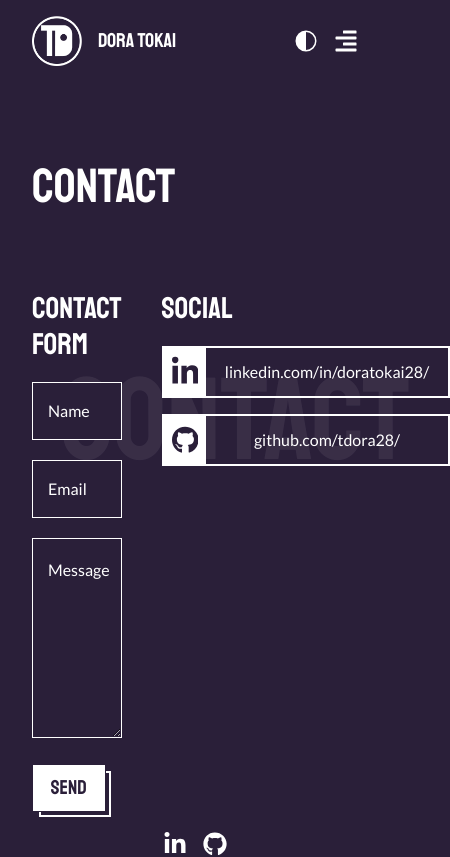
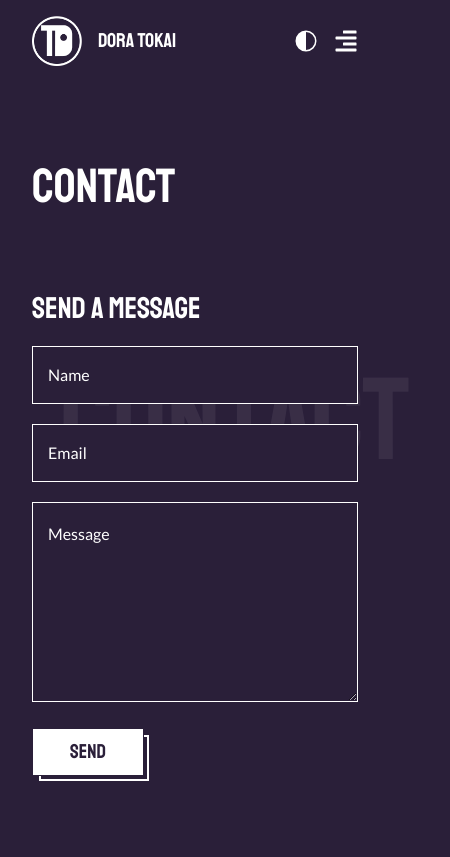
Before and after one commit to tdora28/portfolio, a Next.js app: page /contact in a window 390 px wide. Shown: the top 857 px of the page, 450 px wide, since content can reach past the window. Built offline with nearby package versions, Linux system fonts and the light colour scheme.

Commit message:
Add mobile layout to Contact

```diff
--- a/src/app/contact/page.tsx
+++ b/src/app/contact/page.tsx
@@ -10,10 +10,10 @@ const ContactPage = () => {
     <>
       <main className="container">
         <h2 className={`${fontDisplay} text-5xl sm:text-6xl py-20`}>Contact</h2>
-        <section className="grid grid-cols-[2fr_1fr] gap-10 justify-between">
+        <section className="grid md:grid-cols-[2fr_1fr] gap-20 md:gap-10 md:justify-between">
           {/* Contact Form */}
           <form action="" className="flex flex-col gap-5">
-            <h3 className={`${fontDisplay} text-3xl`}>Contact Form</h3>
+            <h3 className={`${fontDisplay} text-3xl`}>Send a message</h3>
 
             {/* Name input */}
             <FloatingLabelInput label="Name" elementType="input" type="text" name="name" id="name" />
@@ -22,14 +22,14 @@ const ContactPage = () => {
             {/* Message area */}
             <FloatingLabelInput label="Message" elementType="textarea" name="message" id="message" required />
 
-            <button type="submit" className={`${fontDisplay} btn bg-frame indent`}>
+            <button type="submit" className={`${fontDisplay} btn max-w-28 bg-frame indent`}>
               Send
             </button>
           </form>
 
           {/* Socials */}
           <div>
-            <h3 className={`${fontDisplay} text-3xl mb-5`}>Social</h3>
+            <h3 className={`${fontDisplay} text-3xl mb-5`}>Socials</h3>
             <div className="flex flex-col gap-4 w-full max-w-max">
               <Link href="https://www.linkedin.com/in/doratokai28/" className="flex items-center border-white border-2">
                 <FaLinkedinIn className="p-2 bg-white text-5xl clr-dark" />
```
